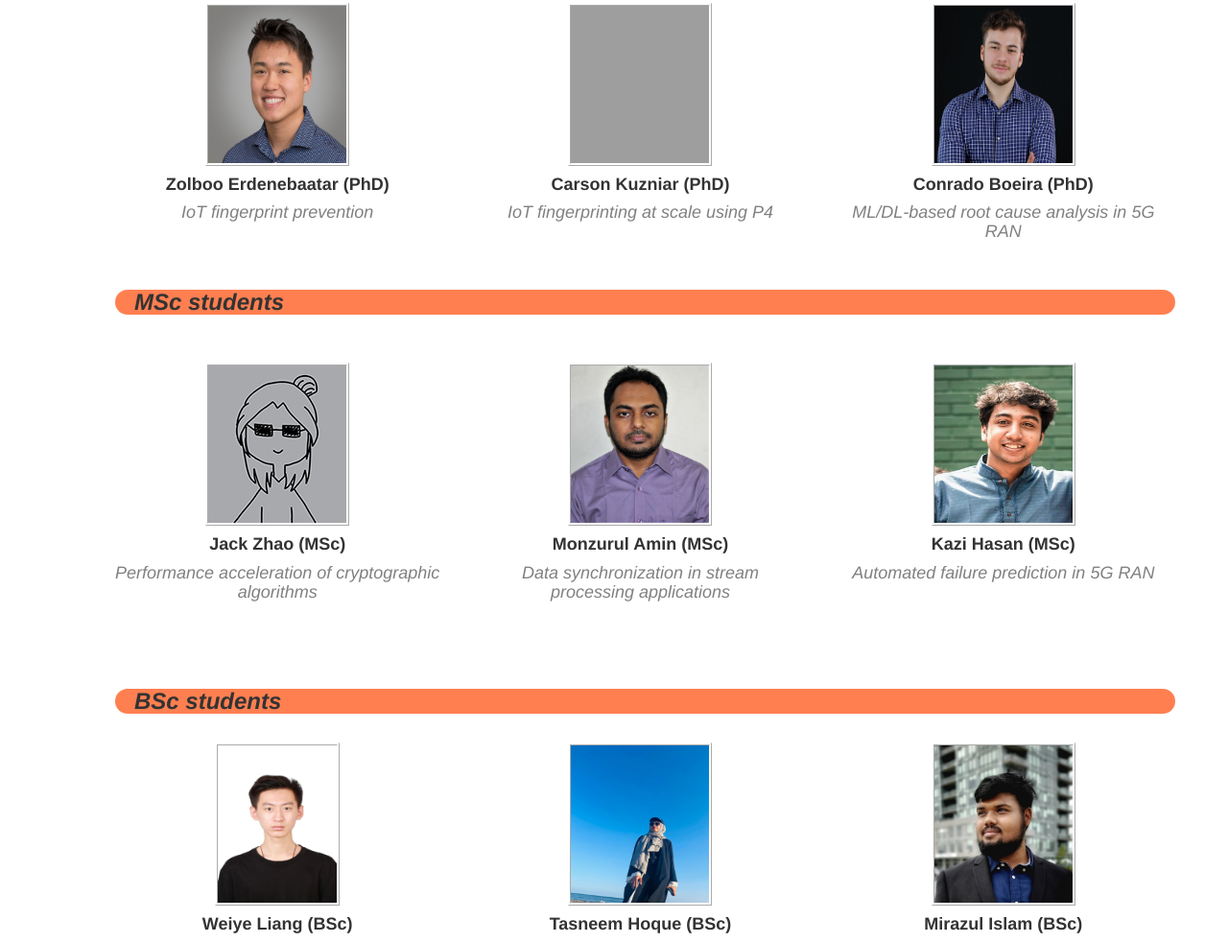
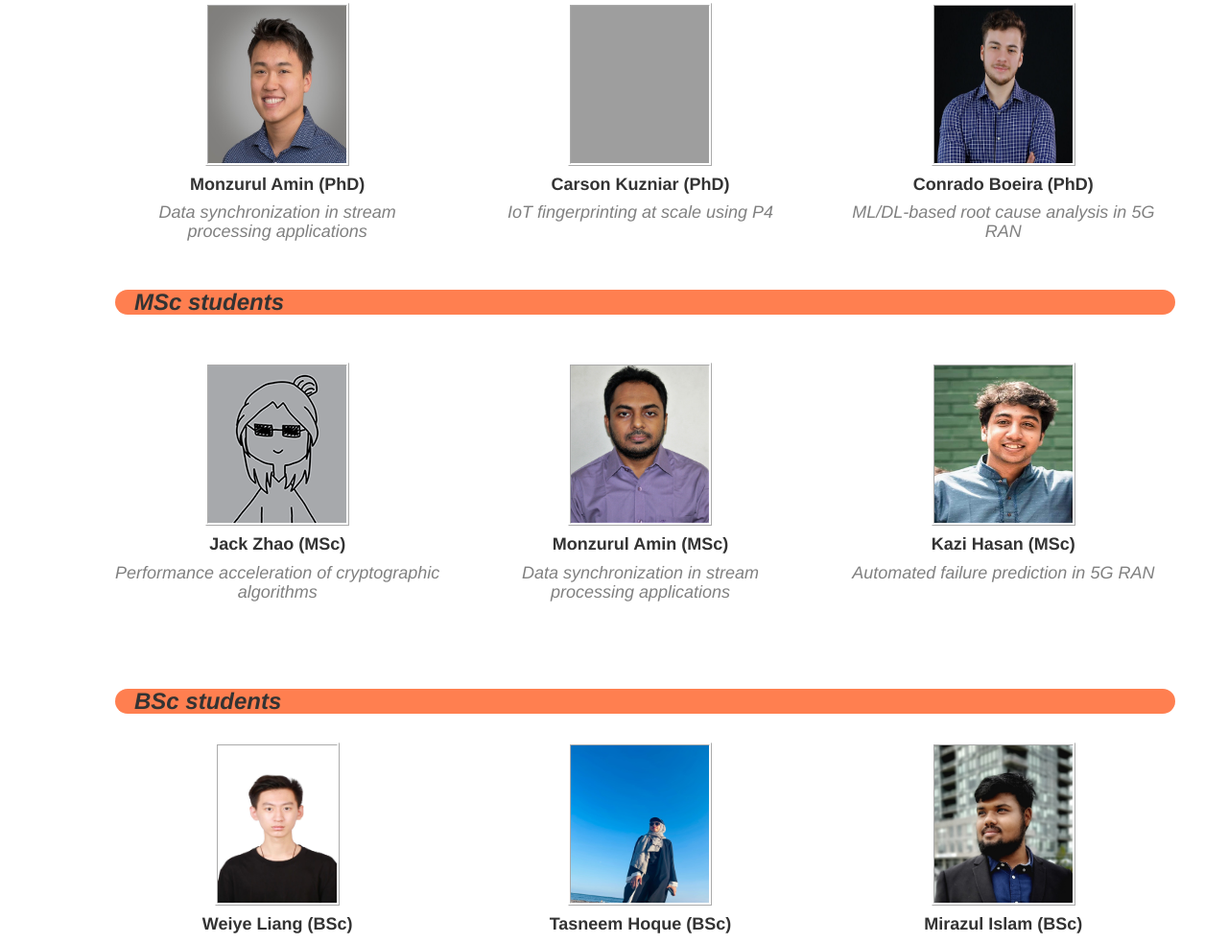
Before and after one commit to PINetDalhousie/PINetDalhousie.github.io, a plain HTML site: page team.html in a window 1280 px wide. Shown: the part 1225-2208 px from the top of the page at 96% size. Drawn offline with nearby package versions, Linux system fonts and the light colour scheme; grey boxes are pictures that could not be loaded.

Commit message:
Update team.html

```diff
--- a/team.html
+++ b/team.html
@@ -174,8 +174,8 @@
                     <img src="img/sexy_man.jpeg" class="align-self-center mr-3 mt-3 rounded-circle"
                       style="width:150px;height :170px; border: solid;border-color: white; border-style: ridge;">
                     <div class="media-body">
-                      <h4 style="font-weight: bold;">Zolboo Erdenebaatar (PhD)</h4>
-                      <h4 style="font-style:italic; color:gray;">IoT fingerprint prevention</h4>
+                      <h4 style="font-weight: bold;">Monzurul Amin (PhD)</h4>
+                      <h4 style="font-style:italic; color:gray;">Data synchronization in stream processing applications</h4>
                     </div>
                   </div>
                 </div>
```
